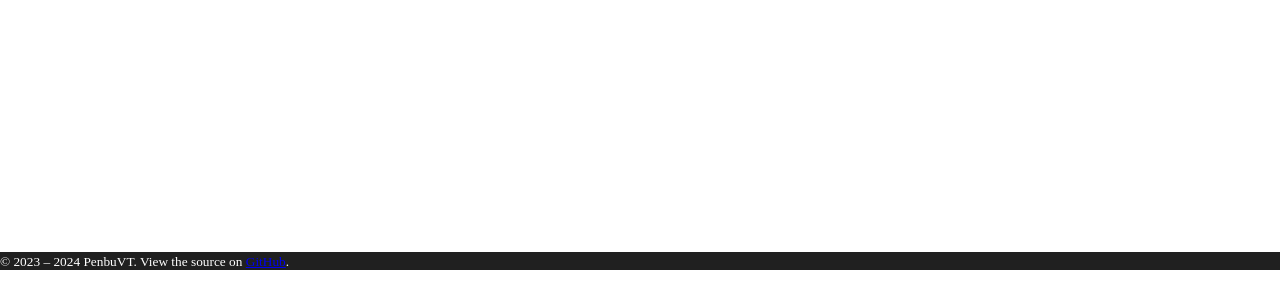
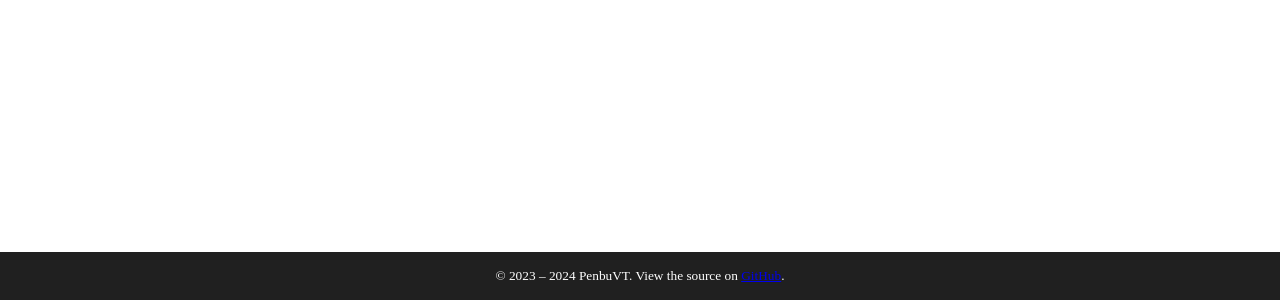
Before and after one commit to penbuvt/penbuvt.github.io, a SvelteKit app: page / in a window 1280 px wide. Shown: the part 548-848 px from the top of the page. Before the commit the page ends 818 px from the top, so only its background shows below. Built offline with nearby package versions, Linux system fonts and the light colour scheme.

Commit message:
Center footer

```diff
--- a/src/routes/+page.svelte
+++ b/src/routes/+page.svelte
@@ -16,5 +16,10 @@
   footer {
     background-color: #202020;
     color: white;
+    height: 3em;
+
+    display: flex;
+    justify-content: center;
+    align-items: center;
   }
 </style>
```
